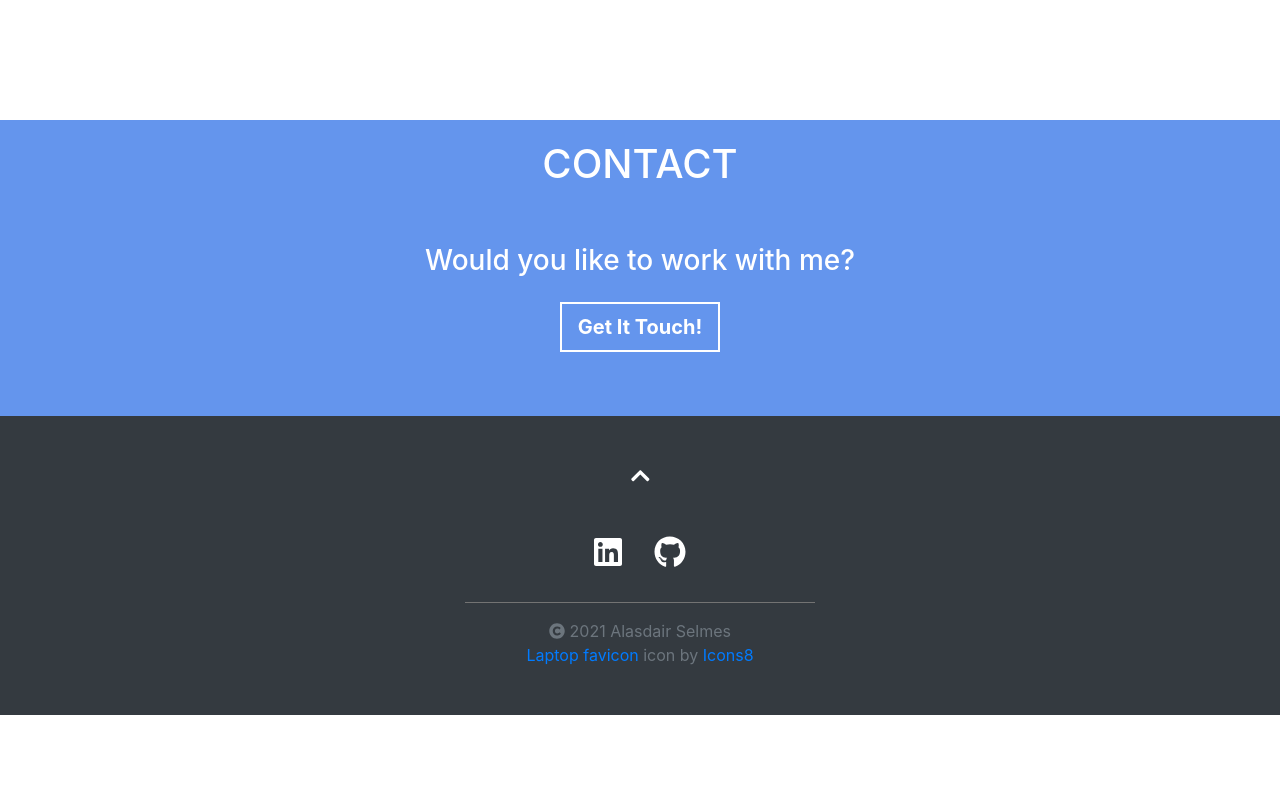
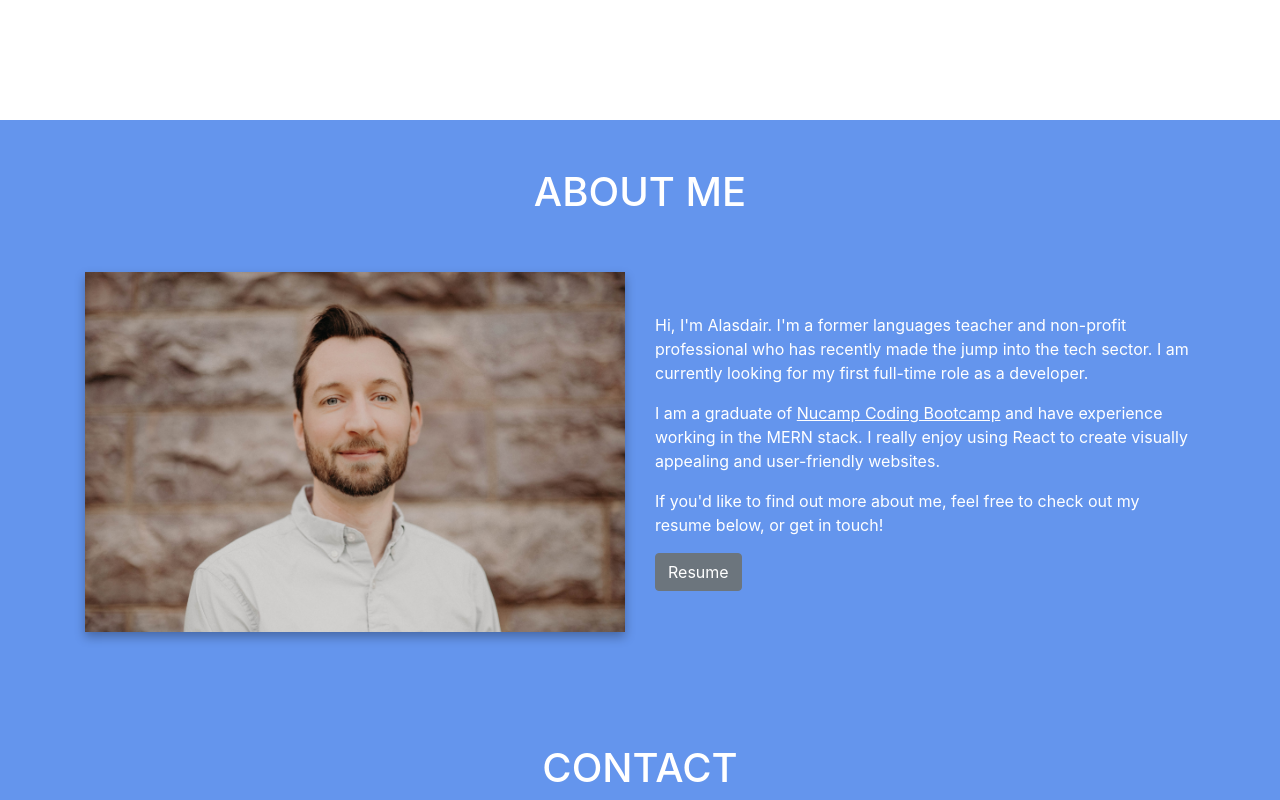
Before and after one commit to aliselmes/2021-portfolio, a React (Create React App) app: page / in a window 1280 px wide. Shown: the part 680-1480 px from the top of the page. Before the commit the page ends 1395 px from the top, so only its background shows below. Built offline with nearby package versions, Linux system fonts and the light colour scheme.

Commit message:
added about section

```diff
--- a/src/App.css
+++ b/src/App.css
@@ -1,6 +1,11 @@
 .App {
   text-align: center;
   font-size: 1rem;
+}
+
+p a {
+  text-decoration: underline;
+  color: #fff;
 }
 
 #hero-section {
@@ -44,6 +49,44 @@
   background-color: white;
 }
 
+#about-section {
+  background-color: #6495ED;
+  color: #fff;
+}
+
+#profile-img
+{
+    position:relative;
+    -webkit-box-shadow:0 5px 10px rgba(0, 0, 0, 0.3), 0 0 40px rgba(0, 0, 0, 0.1) inset;
+       -moz-box-shadow:0 5px 10px rgba(0, 0, 0, 0.3), 0 0 40px rgba(0, 0, 0, 0.1) inset;
+            box-shadow:0 5px 10px rgba(0, 0, 0, 0.3), 0 0 40px rgba(0, 0, 0, 0.1) inset;
+}
+#profile-img:before, #profile-img:after
+{
+  content:"";
+    position:absolute;
+    z-index:-1;
+    -webkit-box-shadow:0 0 20px rgba(0,0,0,0.8);
+    -moz-box-shadow:0 0 20px rgba(0,0,0,0.8);
+    box-shadow:0 0 20px rgba(0,0,0,0.8);
+    top:10px;
+    bottom:10px;
+    left:0;
+    right:0;
+    -moz-border-radius:100px / 10px;
+    border-radius:100px / 10px;
+}
+#profile-img:after
+{
+  right:10px;
+    left:auto;
+    -webkit-transform:skew(8deg) rotate(3deg);
+       -moz-transform:skew(8deg) rotate(3deg);
+        -ms-transform:skew(8deg) rotate(3deg);
+         -o-transform:skew(8deg) rotate(3deg);
+            transform:skew(8deg) rotate(3deg);
+}
+
 .site-footer {
   background-color: #343a40;
 }
@@ -70,4 +113,12 @@
     #hero-section h1 {
       font-size: 4.5rem;
     }
+
+    #about-section {
+      background-color: #6495ED;
+      color: #fff;
+      clip-path: polygon(0 0,100% 0,100% 80%,0 100%);
+      padding-bottom: 10%;
+    }
+
   }
--- a/src/App.js
+++ b/src/App.js
@@ -1,5 +1,6 @@
 import './App.css';
 import Hero from './components/HeroComponent';
+import About from './components/AboutComponent';
 import Footer from './components/FooterComponent';
 import Contact from './components/ContactComponent';
 
@@ -7,6 +8,7 @@ function App() {
   return (
     <div className="App">
       <Hero />
+      <About />
       <Contact />
       <Footer />
     </div>
--- /dev/null
+++ b/src/components/AboutComponent.js
@@ -0,0 +1,30 @@
+import React from 'react';
+import { Button } from 'reactstrap';
+import headshot from '../headshot_2019.jpg'
+
+function About(props) {
+    return(
+        <section id="about-section">
+            <div className="container py-5">
+                <div className="row">
+                    <div className="col pb-5">
+                        <h1>ABOUT ME</h1>
+                    </div>
+                </div>
+                <div className="row align-items-center">
+                    <div className="col-12 col-md-6 pb-5 pb-md-0">
+                    <img src={headshot} className="img-fluid" alt="profile-pic" id="profile-img" />
+                    </div>
+                    <div className="col-12 col-md-6 text-left">
+                        <p>Hi, I'm Alasdair. I'm a former languages teacher and non-profit professional who has recently made the jump into the tech sector. I am currently looking for my first full-time role as a developer.</p>
+                        <p>I am a graduate of <a id="nucamp-link" href="https://www.nucamp.co/">Nucamp Coding Bootcamp</a> and have experience working in the MERN stack. I really enjoy using React to create visually appealing and user-friendly websites.</p>
+                        <p>If you'd like to find out more about me, feel free to check out my resume below, or get in touch!</p>
+                        <Button>Resume</Button>
+                    </div>
+                </div>
+            </div>
+        </section>
+    );
+};
+
+export default About;
--- a/src/components/ContactComponent.js
+++ b/src/components/ContactComponent.js
@@ -4,7 +4,7 @@ import { Button } from 'reactstrap';
 function Contact(props) {
     return(
         <section id="contact-section">
-            <div className="container pt-1 pb-5">
+            <div className="container py-5">
                 <div className="row my-3">
                     <div className="col">
                         <h1>CONTACT</h1>
--- a/src/components/HeroComponent.js
+++ b/src/components/HeroComponent.js
@@ -9,7 +9,7 @@ function Hero(props) {
                     <div className="col text-md-left">
                         <h1>Hi, my name is <span id="name">Alasdair</span></h1>
                         <h1>I'm a Full Stack Developer.</h1>
-                        <a href="#"><Button outline className="btn btn-lg mt-3" id="hero-btn">Learn More</Button></a>
+                        <a href="#about-section"><Button outline className="btn btn-lg mt-3" id="hero-btn">Learn More</Button></a>
                     </div>
                 </div>
             </div>
```
Also changed, not shown: src/headshot_2019.jpg (added).
